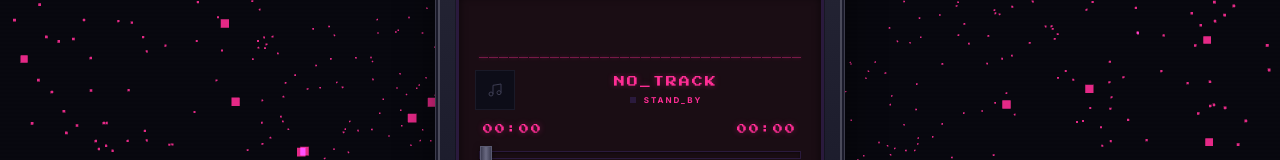
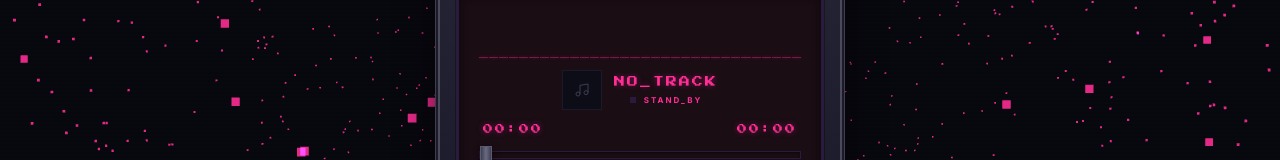
Before and after one commit to ONavarroGeraldino/react-mp3-player, a React (Vite) app: page / in a window 1280 px wide. Shown: the part 276-436 px from the top of the page. Built offline with nearby package versions, Linux system fonts and the light colour scheme.

Commit message:
fix: center cover+track info as a group so text stays aligned regardless of cover presence

```diff
--- a/src/Components/Player.jsx
+++ b/src/Components/Player.jsx
@@ -366,7 +366,8 @@
             <SpectrumViz freqData={freqData} accentColor={t.accent} accentRgb={t.accentRgb} />
 
             {/* Cover art + track info */}
-            <div className="flex items-center gap-3">
+            <div className="flex justify-center">
+            <div className="flex items-center gap-3 max-w-full">
               {tracks[currentTrackIndex]?.cover ? (
                 <img
                   src={tracks[currentTrackIndex].cover}
@@ -396,7 +397,8 @@
                   style={{ color: t.lcdText }}>
                   {tracks.length === 0 ? 'STAND_BY' : isPlaying ? 'PLAYING >>' : 'PAUSED ||'}
                 </span>
-              </div>
+            </div>
+            </div>
             </div>
             </div>
 
```
